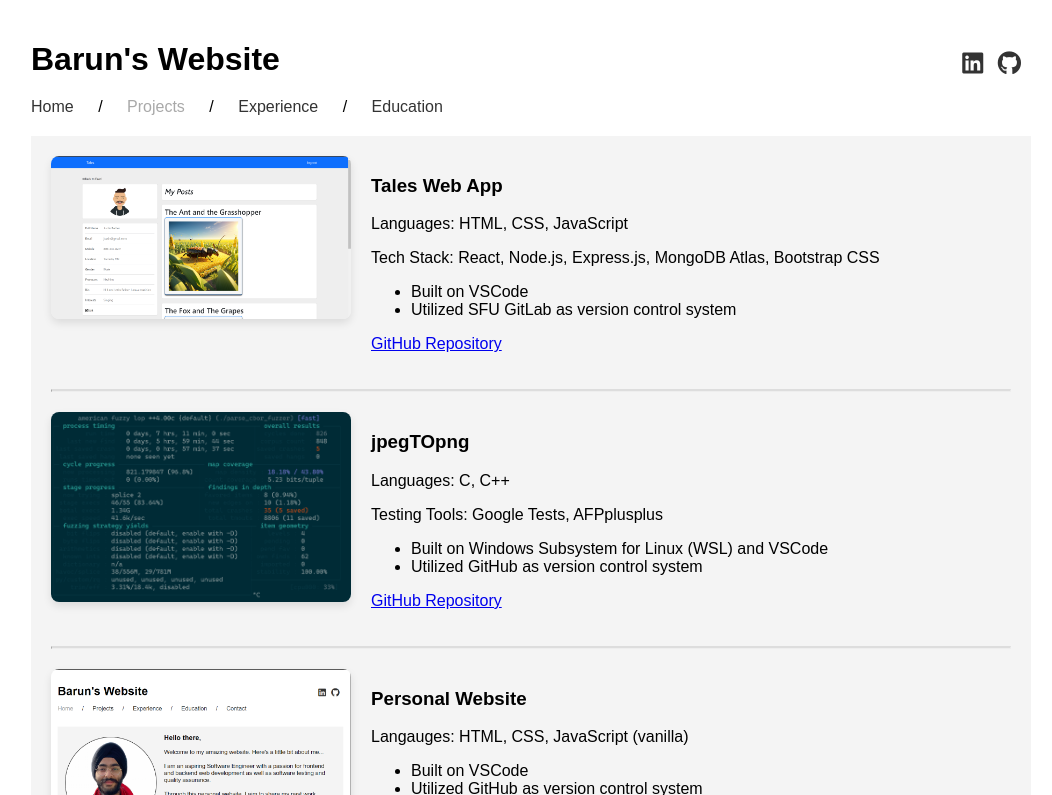
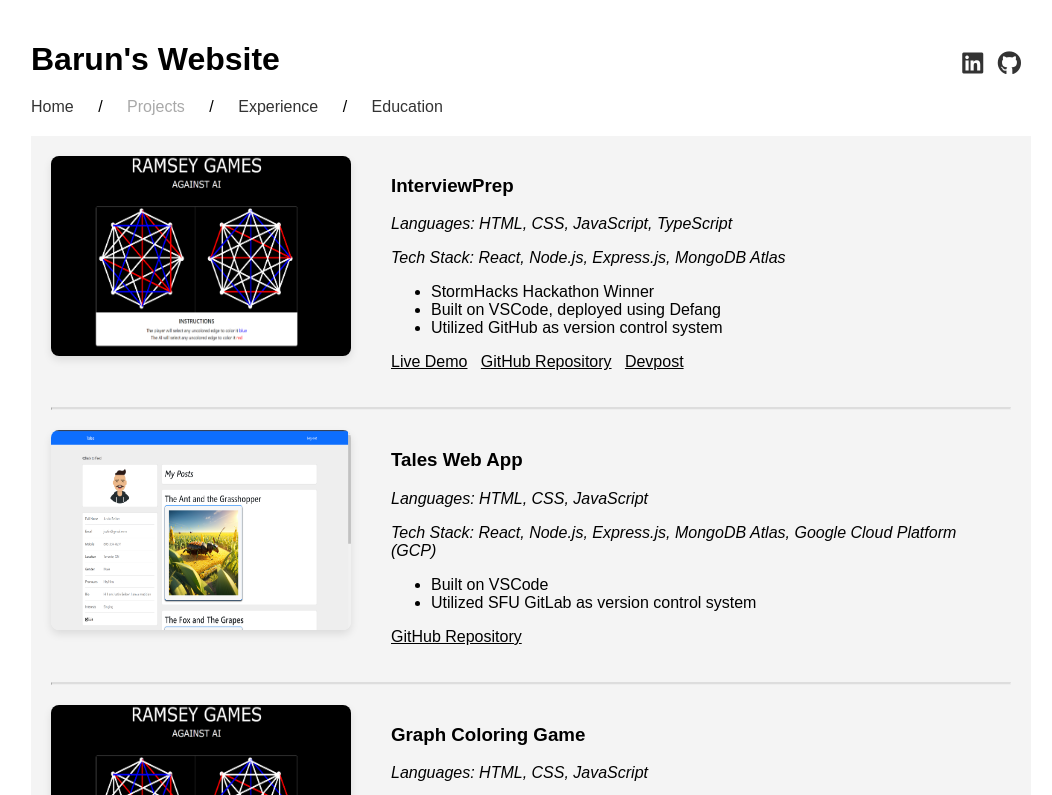
Before and after one commit to barunGambhir/barunGambhir.github.io, a plain HTML site: page index.html in a window 1280 px wide. Both pictures are taken after a click on the link "Projects". Shown: the top 795 px of the page, without its empty margins (109-1161 px from the left). Drawn offline with Linux system fonts and the light colour scheme.

Commit message:
Added new projects

```diff
--- a/index.html
+++ b/index.html
@@ -80,6 +80,30 @@
     <!-- Project section follows -->
 
     <section id="projects" class="hidden">
+
+        <div class="project-tile">
+            <div class="tile-image">
+                <a href="https://www.interviewprep.study/" target="_blank" rel="noopener noreferrer">
+                    <img src="misc/proj_ramsey.png" alt="Graph Coloring Game">
+                </a>
+            </div>
+            <div class="tile-details">
+                <h3>InterviewPrep</h3>
+                <p><i>Languages: HTML, CSS, JavaScript, TypeScript</i></p>
+                <p><i>Tech Stack: React, Node.js, Express.js, MongoDB Atlas</i></p>
+                <ul>
+                    <li>StormHacks Hackathon Winner</li>
+                    <li>Built on VSCode, deployed using Defang</li>
+                    <li>Utilized GitHub as version control system</li>
+                </ul>
+                <p><a id="links" href="https://www.interviewprep.study/" target="_blank" rel="noopener noreferrer">
+                    Live Demo</a> &nbsp; <a id="links" href="https://github.com/salmanayazz/stormhacks-2024" target="_blank" rel="noopener noreferrer">GitHub
+                        Repository</a> &nbsp; <a id="links" href="https://devpost.com/software/interviewprep-3x8o0m" target="_blank" rel="noopener noreferrer">Devpost</a></p>
+            </div>
+        </div>
+
+        <hr class="project-divider"> <!-- Horizontal line as a divider -->
+
         <div class="project-tile">
             <div class="tile-image">
                 <a href="https://github.com/barunGambhir/Tales" target="_blank" rel="noopener noreferrer">
@@ -88,13 +112,34 @@
             </div>
             <div class="tile-details">
                 <h3>Tales Web App</h3>
-                <p>Languages: HTML, CSS, JavaScript
-                <p>Tech Stack: React, Node.js, Express.js, MongoDB Atlas, Bootstrap CSS</p>
+                <p><i>Languages: HTML, CSS, JavaScript</i></p>
+                <p><i>Tech Stack: React, Node.js, Express.js, MongoDB Atlas, Google Cloud Platform (GCP)</i></p>
                 <ul>
                     <li>Built on VSCode</li>
                     <li>Utilized SFU GitLab as version control system</li>
                 </ul>
-                <p><a href="https://github.com/barunGambhir/Tales" target="_blank" rel="noopener noreferrer">GitHub
+                <p><a id="links" href="https://github.com/barunGambhir/Tales" target="_blank" rel="noopener noreferrer">GitHub
+                        Repository</a></p>
+            </div>
+        </div>
+
+        <hr class="project-divider"> <!-- Horizontal line as a divider -->
+
+        <div class="project-tile">
+            <div class="tile-image">
+                <a href="https://barungambhir.github.io/ramseyvAI/graphAIgame.html" target="_blank" rel="noopener noreferrer">
+                    <img src="misc/proj_ramsey.png" alt="Graph Coloring Game">
+                </a>
+            </div>
+            <div class="tile-details">
+                <h3>Graph Coloring Game</h3>
+                <p><i>Languages: HTML, CSS, JavaScript </i>
+                <ul>
+                    <li>Built on VSCode</li>
+                    <li>Utilized GitHub as version control system</li>
+                </ul>
+                <p><a id="links" href="https://github.com/barunGambhir/barunGambhir.github.io/tree/main/ramseyvAI" target="_blank" rel="noopener noreferrer">
+                    Live Demo</a> &nbsp; <a id="links" href="https://barungambhir.github.io/ramseyvAI/graphAIgame.html" target="_blank" rel="noopener noreferrer">GitHub
                         Repository</a></p>
             </div>
         </div>
@@ -109,13 +154,13 @@
             </div>
             <div class="tile-details">
                 <h3>jpegTOpng</h3>
-                <p>Languages: C, C++</p>
-                <p>Testing Tools: Google Tests, AFPplusplus</p>
+                <p><i>Languages:</i> C, C++</p>
+                <p><i>Testing Tools: Google Tests, AFLplusplus</i></p>
                 <ul>
-                    <li>Built on Windows Subsystem for Linux (WSL) and VSCode</li>
+                    <li>Built on WSL (Ubuntu) and VSCode</li>
                     <li>Utilized GitHub as version control system</li>
                 </ul>
-                <p><a href="https://github.com/barunGambhir/jpegTOpng" target="_blank" rel="noopener noreferrer">GitHub
+                <p><a id="links" href="https://github.com/barunGambhir/jpegTOpng" target="_blank" rel="noopener noreferrer">GitHub
                         Repository</a></p>
             </div>
         </div>
@@ -131,12 +176,12 @@
             </div>
             <div class="tile-details">
                 <h3>Personal Website</h3>
-                <p>Langauges: HTML, CSS, JavaScript (vanilla)</p>
+                <p><i>Languages: HTML, CSS, JavaScript</i> </p>
                 <ul>
                     <li>Built on VSCode</li>
                     <li>Utilized GitHub as version control system</li>
                 </ul>
-                <p><a href="https://github.com/barunGambhir/barunGambhir.github.io" target="_blank"
+                <p><a id="links" href="https://github.com/barunGambhir/barunGambhir.github.io" target="_blank"
                         rel="noopener noreferrer">GitHub
                         Repository</a></p>
             </div>
@@ -152,12 +197,12 @@
             </div>
             <div class="tile-details">
                 <h3>SFU Recyclopedia</h3>
-                <p>Languages: Java, SQL</p>
+                <p><i>Languages: Java, SQL </i></p>
                 <ul>
                     <li>Built on Android Studio</li>
                     <li>Utilized SFU GitLab as version control system</li>
                 </ul>
-                <p><a href="https://github.com/barunGambhir/Recyclopedia" target="_blank"
+                <p><a id="links" href="https://github.com/barunGambhir/Recyclopedia" target="_blank"
                         rel="noopener noreferrer">GitHub
                         Repository</a></p>
             </div>
--- a/styles.css
+++ b/styles.css
@@ -244,10 +244,49 @@ section {
   margin-bottom: 20px;
 }
 
+.project-tile .tile-image {
+  width: 300px; /* Adjust as needed */
+  height: 200px; /* Adjust as needed */
+  position: relative;
+  /* overflow: hidden; */
+}
+
+.project-tile .tile-image img {
+  width: 100%;
+  height: 100%;
+  transition: transform 0.3s ease-out;
+}
+
+.project-tile .tile-image:hover img {
+  transform: scale(1.1); /* Enlarge image on hover */
+}
+
+.project-tile .tile-details {
+  flex: 1;
+  padding: 0 20px; /* Adjust padding as needed */
+}
+
 .project-divider {
   border-top: 2px solid #ddd;
   margin: 20px 0;
 }
+
+/* Website links */
+
+#links {
+  color: black;
+  /*text-decoration: none;  optional, removes underline */
+}
+#links:visited {
+  color: black;
+}
+#links:hover {
+  color: black;
+}
+#links:active {
+  color: black;
+}
+
 
 /* CSS for Contact section */
 .contact-details {
```
Also changed, not shown: misc/proj_ramsey.png (added).
